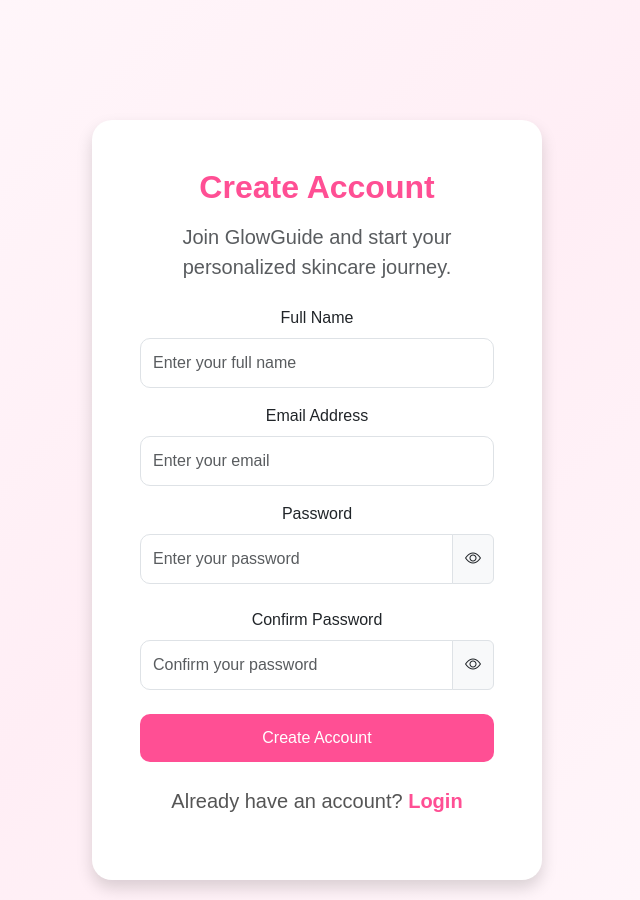
After one commit to fathimanishva/GlowGuide, a Flask app: page /register in a window 1280 px wide. The commit adds this page. Shown: the whole page, without its empty margins (323-963 px from the left). Run offline with Flask 3, Linux system fonts and the light colour scheme.

Commit message:
Completed authentication UI with login and register pages

```diff
--- a/app.py
+++ b/app.py
@@ -6,5 +6,13 @@
 def home():
     return render_template('index.html')
 
+@app.route("/login")
+def login():
+    return render_template("login.html")
+
+@app.route("/register")
+def register():
+    return render_template("register.html")
+
 if __name__ == '__main__':
     app.run(debug=True)
--- a/static/css/style.css
+++ b/static/css/style.css
@@ -72,3 +72,51 @@
     margin-top: 25px;
     margin-bottom: 35px;
 }
+/* ================= LOGIN PAGE ================= */
+
+body{
+    background: linear-gradient(135deg,#fff9fc,#ffeef5,#fff9fc);
+}
+
+.login-card{
+    max-width:450px;
+    width:100%;
+    border:none;
+    border-radius:20px;
+    background:#ffffff;
+}
+
+.login-card h2{
+    color:#ff4f94;
+    font-weight:700;
+}
+
+.form-control{
+    border-radius:10px;
+    padding:12px;
+}
+
+.btn-primary{
+    background:#ff4f94;
+    border:none;
+    border-radius:10px;
+    padding:12px;
+}
+
+.btn-primary:hover{
+    background:#e63f83;
+}
+
+.login-card a{
+    color:#ff4f94;
+    text-decoration:none;
+    font-weight:600;
+}
+
+.login-card a:hover{
+    text-decoration:underline;
+}
+#togglePassword,
+#toggleConfirmPassword {
+    cursor: pointer;
+}
--- a/static/js/script.js
+++ b/static/js/script.js
@@ -1 +1,21 @@
-console.log("GlowGuide is running!");
+function setupPasswordToggle(inputId, toggleId) {
+    const password = document.getElementById(inputId);
+    const toggle = document.getElementById(toggleId);
+
+    if (password && toggle) {
+        toggle.addEventListener("click", function () {
+
+            if (password.type === "password") {
+                password.type = "text";
+                this.innerHTML = '<i class="bi bi-eye-slash"></i>';
+            } else {
+                password.type = "password";
+                this.innerHTML = '<i class="bi bi-eye"></i>';
+            }
+
+        });
+    }
+}
+
+setupPasswordToggle("password", "togglePassword");
+setupPasswordToggle("confirmPassword", "toggleConfirmPassword");
--- a/templates/index.html
+++ b/templates/index.html
@@ -47,9 +47,7 @@
                 </li>
 
                 <li class="nav-item">
-                    <a class="btn btn-primary ms-3" href="#">
-                        Login
-                    </a>
+                   <a href="{{ url_for('login') }}" class="btn btn-primary">Login</a>
                 </li>
 
             </ul>
--- /dev/null
+++ b/templates/register.html
@@ -0,0 +1,101 @@
+<!DOCTYPE html>
+<html lang="en">
+<head>
+    <meta charset="UTF-8">
+    <meta name="viewport" content="width=device-width, initial-scale=1.0">
+    <title>Register - GlowGuide</title>
+
+    <!-- Bootstrap CSS -->
+    <link href="https://cdn.jsdelivr.net/npm/bootstrap@5.3.3/dist/css/bootstrap.min.css" rel="stylesheet">
+    <link rel="stylesheet"
+href="https://cdn.jsdelivr.net/npm/bootstrap-icons@1.11.3/font/bootstrap-icons.min.css">
+
+    <!-- Custom CSS -->
+    <link rel="stylesheet" href="{{ url_for('static', filename='css/style.css') }}">
+</head>
+
+<body>
+
+<div class="container vh-100 d-flex justify-content-center align-items-center">
+
+    <div class="card p-5 shadow login-card">
+
+        <h2 class="text-center mb-3">Create Account</h2>
+
+        <p class="text-center text-muted mb-4">
+            Join GlowGuide and start your personalized skincare journey.
+        </p>
+
+        <form>
+            <div class="mb-3">
+            <label class="form-label">Full Name</label>
+        <input
+            type="text"
+            class="form-control"
+            id="fullname"
+            placeholder="Enter your full name"
+            required>
+        </div>
+
+            <div class="mb-3">
+                <label class="form-label">Email Address</label>
+                <input
+                    type="email"
+                    class="form-control"
+                    id="email"
+                    placeholder="Enter your email" required>
+
+            </div>
+
+            <div class="mb-4">
+            <label class="form-label">Password</label>
+
+             <div class="input-group">
+            <input
+            type="password"
+            class="form-control"
+            id="password"
+            placeholder="Enter your password" required>
+
+
+        <span class="input-group-text" id="togglePassword">
+            <i class="bi bi-eye"></i>
+        </span>
+    </div>
+</div>
+
+    <div class="mb-4">
+    <label class="form-label">Confirm Password</label>
+
+    <div class="input-group">
+        <input
+            type="password"
+            class="form-control"
+            id="confirmPassword"
+            placeholder="Confirm your password"
+            required>
+
+        <span class="input-group-text" id="toggleConfirmPassword">
+            <i class="bi bi-eye"></i>
+        </span>
+    </div>
+</div>
+
+            <button type="submit" class="btn btn-primary w-100">
+             Create Account
+            </button>
+
+        </form>
+
+        <p class="text-center mt-4">
+        Already have an account?
+        <a href="{{ url_for('login') }}">Login</a>
+        </p>
+
+    </div>
+
+</div>
+<script src="https://cdn.jsdelivr.net/npm/bootstrap@5.3.7/dist/js/bootstrap.bundle.min.js"></script>
+<script src="{{ url_for('static', filename='js/script.js') }}"></script>
+</body>
+</html>
```
Also changed, not shown: templates/login.html (added, +75 -0 lines).
